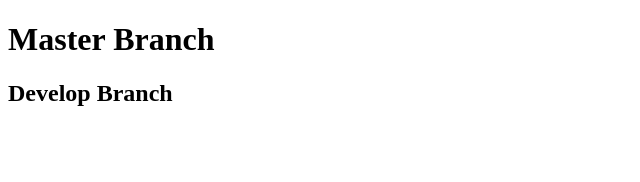
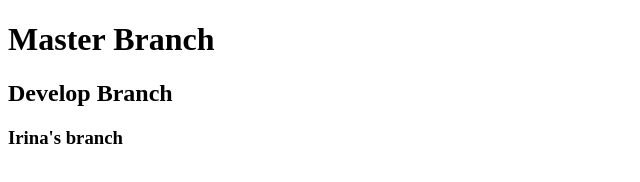
Before and after one commit to dbauer910/Capstone, a plain HTML site: page index.html in a window 1280 px wide. Shown: the whole page, without its empty margins (0-640 px from the left). Drawn offline with Linux system fonts and the light colour scheme.

Commit message:
irina's branch

```diff
--- a/index.html
+++ b/index.html
@@ -11,5 +11,7 @@
 
 <h2>Develop Branch</h2>
 
+<h3>Irina's branch </h3>
+
 </body>
 </html>
```
